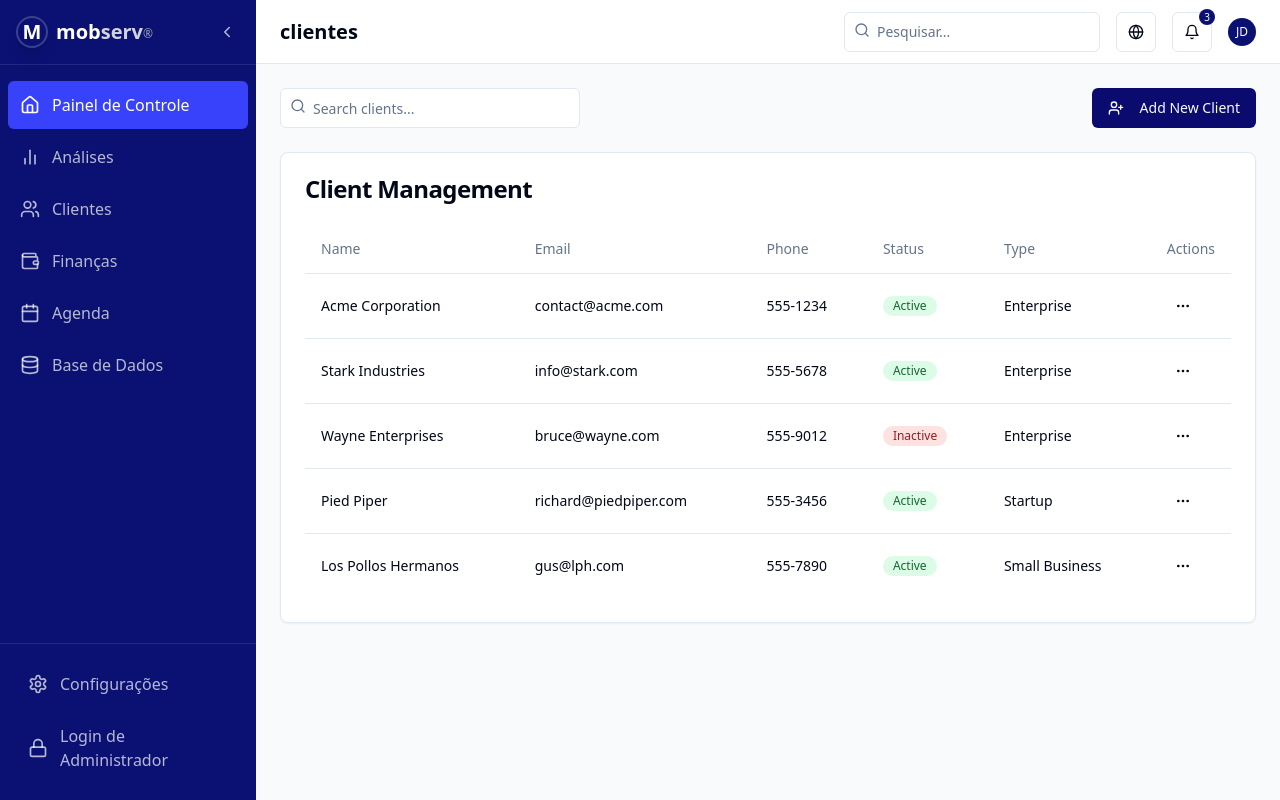
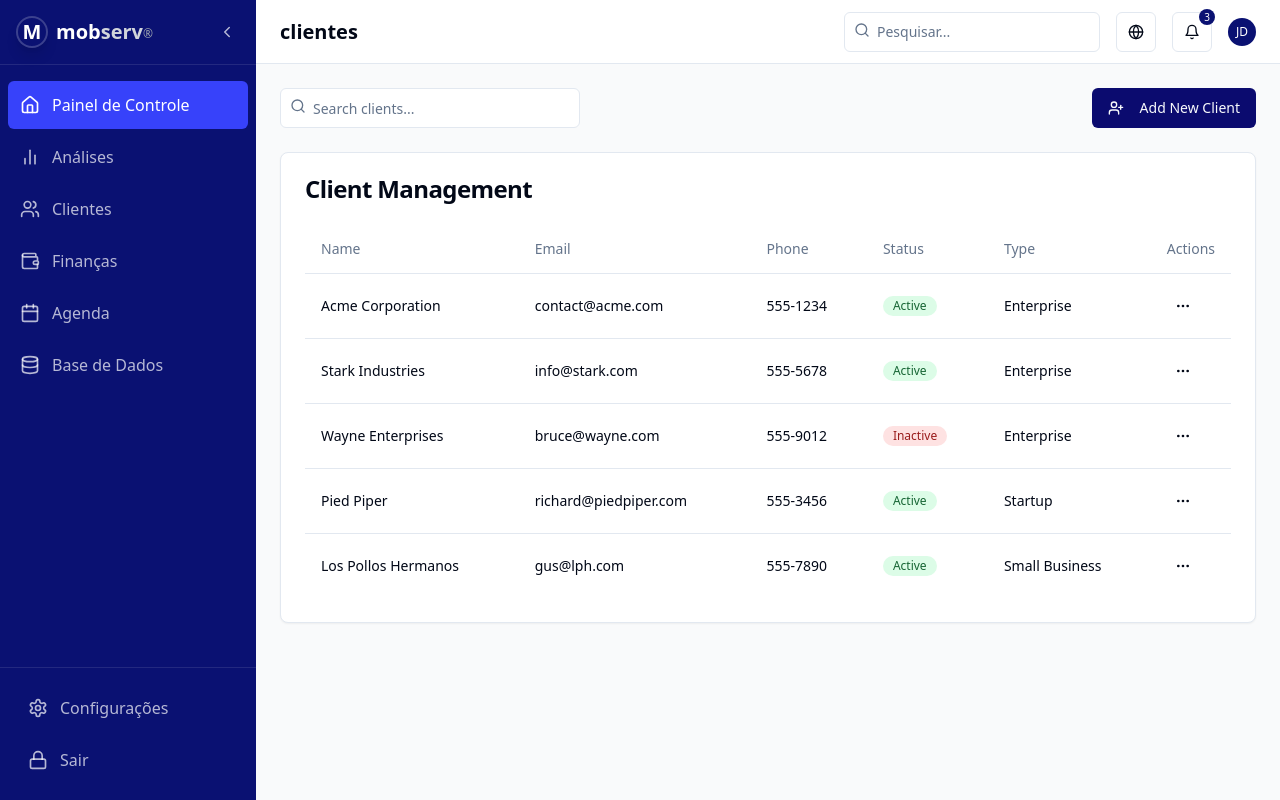
Before and after one commit to Felipe2030/biz-sync-nexus, a React (Vite) app: page /clients in a window 1280 px wide. Built offline with nearby package versions, Linux system fonts and the light colour scheme.

Commit message:
fix: update projeto

```diff
--- a/src/components/layout/Sidebar.tsx
+++ b/src/components/layout/Sidebar.tsx
@@ -111,7 +111,7 @@ const Sidebar = () => {
           className="flex items-center px-3 py-3 text-white/70 hover:bg-white/10 hover:text-white rounded-md transition-colors"
         >
           <Lock size={20} className="shrink-0" />
-          {!collapsed && <span className="ml-3">{t("admin_login")}</span>}
+          {!collapsed && <span className="ml-3">{t("logout")}</span>}
         </Link>
       </div>
     </div>
--- a/src/contexts/LanguageContext.tsx
+++ b/src/contexts/LanguageContext.tsx
@@ -28,6 +28,7 @@ const translations = {
     "security": "Security",
     "privacy": "Privacy",
     "admin_login": "Admin Login",
+    "logout": "Logout",
     "select_language": "Select Language",
     "english": "English",
     "portuguese": "Portuguese",
@@ -62,6 +63,7 @@ const translations = {
     "security": "Segurança",
     "privacy": "Privacidade",
     "admin_login": "Login de Administrador",
+    "logout": "Sair",
     "select_language": "Selecionar Idioma",
     "english": "Inglês",
     "portuguese": "Português",
```
Also changed, not shown: public/lovable-uploads/7bdb7423-40ca-4681-8c6c-272820526963.png (deleted), 1 other file (tests, documents, lock files or other folders).
